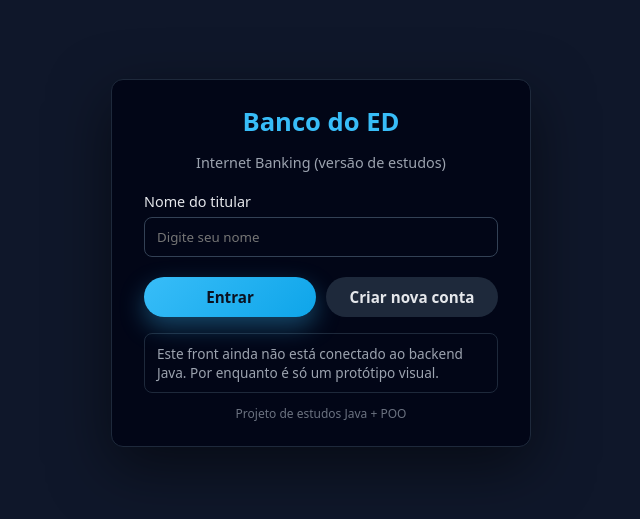
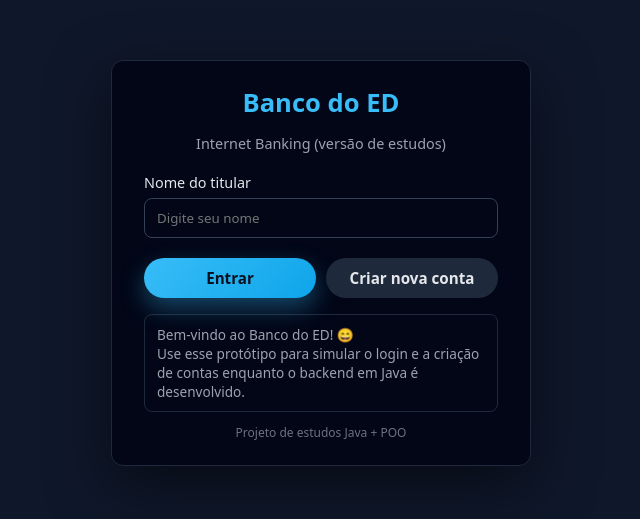
Before and after one commit to EdgarRosotti/banco-poo-java, a plain HTML site: page docs/index.html in a window 1280 px wide. Shown: the part 137-656 px from the top of the page, without its empty margins (319-959 px from the left). Drawn offline with Linux system fonts and the light colour scheme.

Commit message:
Ajusta mensagem de boas-vindas no Banco do ED

```diff
--- a/docs/index.html
+++ b/docs/index.html
@@ -136,9 +136,11 @@
     </div>
 
     <div class="info" id="info">
-      Este front ainda não está conectado ao backend Java.
-      Por enquanto é só um protótipo visual.
+  	Bem-vindo ao Banco do ED! 😄
+  	<br>
+  	Use esse protótipo para simular o login e a criação de contas enquanto o backend em Java é desenvolvido.
     </div>
+
 
     <div class="brand">
       Projeto de estudos Java + POO
```
